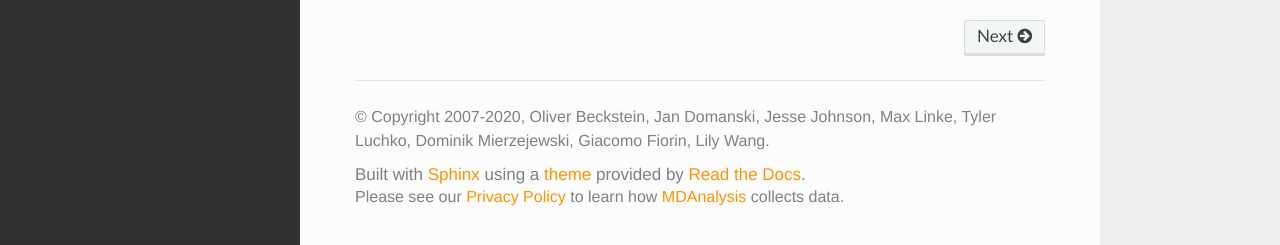
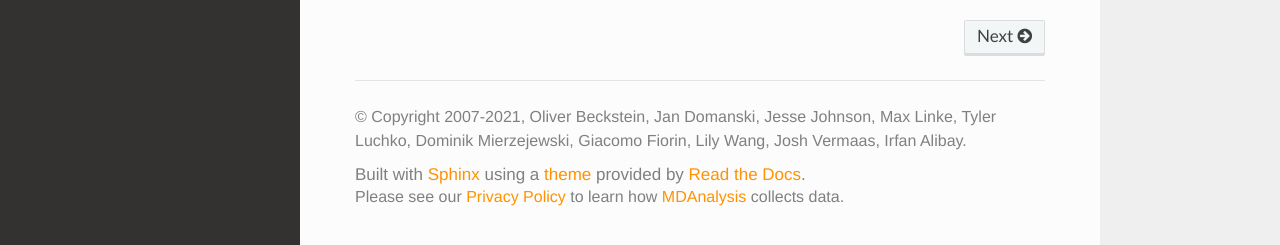
Before and after one commit to MDAnalysis/GridDataFormats, a Sphinx documentation site: the page built from doc/source/index.rst, in a window 1280 px wide and 1130 px high. Shown: the part 882-1127 px from the top of the window. Built offline with Sphinx 7.4.7 and the Read the Docs theme 2.0.0, drawn with Linux system fonts in a browser that asks for light colours.

```diff
--- a/doc/source/conf.py
+++ b/doc/source/conf.py
@@ -61,8 +61,8 @@
 # General information about the project.
 project = u'GridDataFormats'
 authors = (u'Oliver Beckstein, Jan Domanski, Jesse Johnson, Max Linke, Tyler Luchko, '
-           u'Dominik Mierzejewski, Giacomo Fiorin, Lily Wang')
-copyright = u'2007-2020, ' + authors
+           u'Dominik Mierzejewski, Giacomo Fiorin, Lily Wang, Josh Vermaas, Irfan Alibay')
+copyright = u'2007-2021, ' + authors
 
 # The version info for the project you're documenting, acts as replacement for
 # |version| and |release|, also used in various other places throughout the
```
Also changed, not shown: 1 other file.
